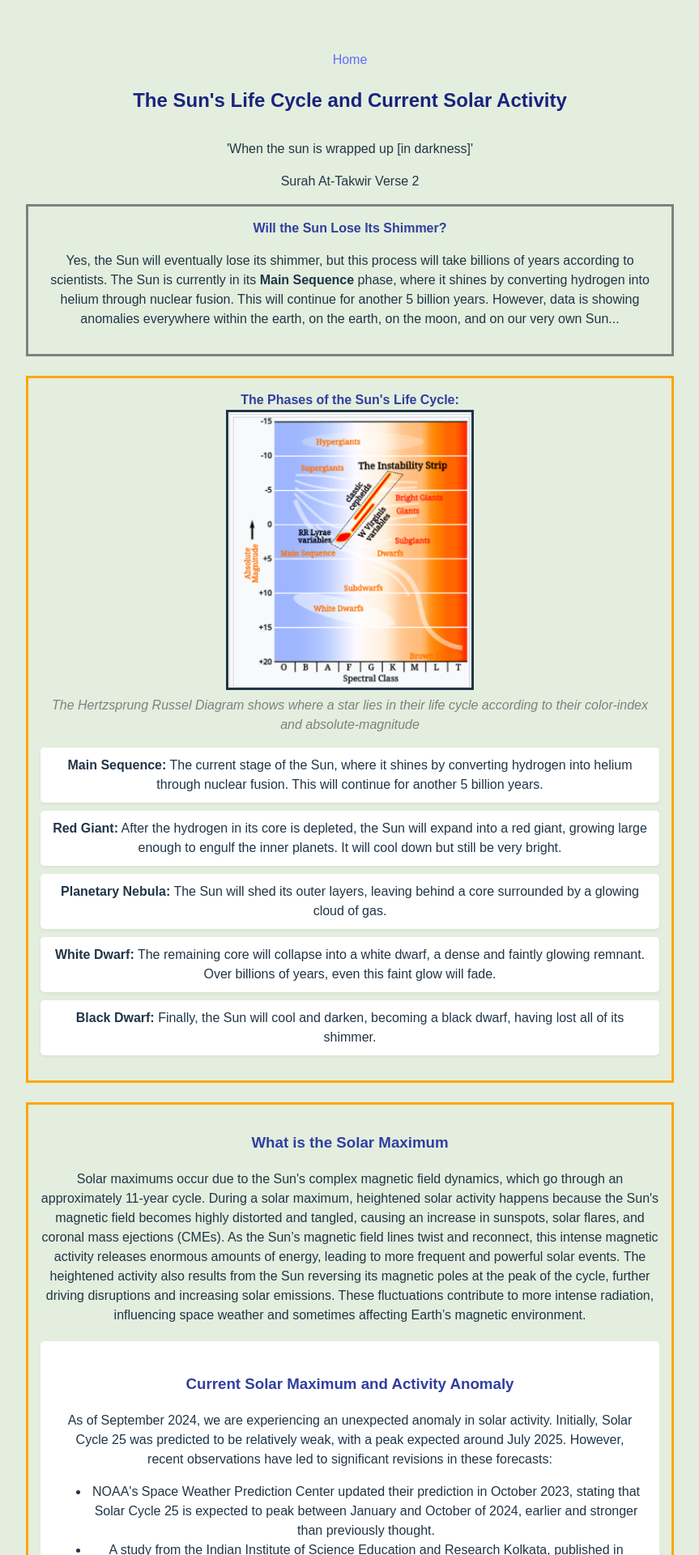
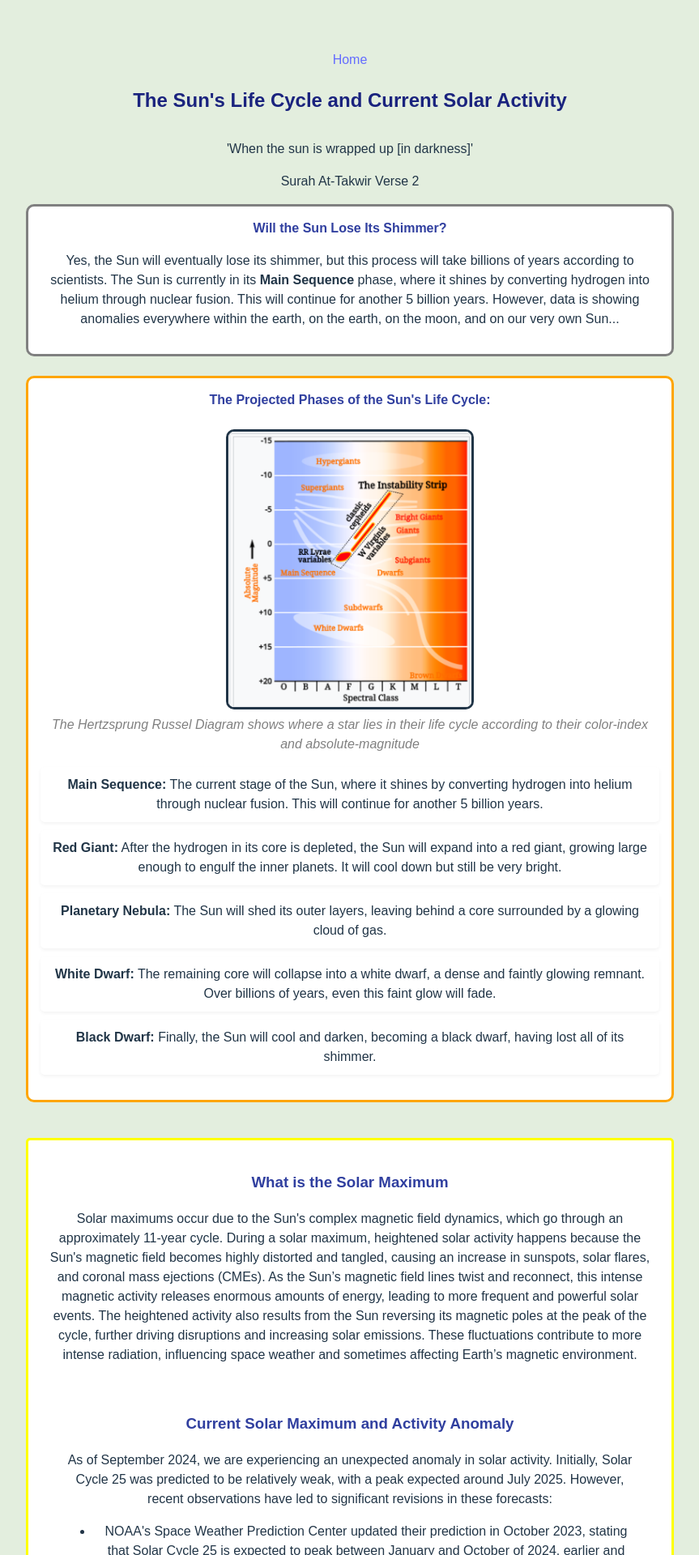
Before and after one commit to SharukhGV/dawn-of-the-hour, a React (Vite) app: page /sunlifecycle in a window 1280 px wide. Shown: the top 1920 px of the page at 81% size, without its empty margins (208-1071 px from the left). Built offline with nearby package versions, Linux system fonts and the light colour scheme.

Commit message:
added border radius 10px and white background to every text from source

```diff
--- a/src/pages/Home.jsx
+++ b/src/pages/Home.jsx
@@ -20,7 +20,7 @@ return (
 
 
 <ImageHover/>
-    <div style={{border:"solid", borderColor:"blue", padding:"15px"}}><p>The magnetic poles are crucial for human life as they protect Earth from harmful solar radiation and cosmic rays by deflecting charged particles from the sun through the planet's magnetic field. This protection helps prevent increased rates of cancer and other health issues that could arise from higher radiation levels. The moon, on the other hand, plays a vital role in stabilizing Earth's axial tilt, which maintains a relatively stable climate over long periods. This stability is essential for the continuity of seasons and the overall climate patterns that support agriculture and ecosystems vital for human survival. Additionally, the moon's gravitational pull generates ocean tides, which are important for marine life, coastal ecosystems, and human activities such as fishing and navigation.</p></div>
+    <div style={{border:"solid", borderRadius:"10px", borderColor:"green", padding:"15px", backgroundColor:"white"}}><p>The magnetic poles are crucial for human life as they protect Earth from harmful solar radiation and cosmic rays by deflecting charged particles from the sun through the planet's magnetic field. This protection helps prevent increased rates of cancer and other health issues that could arise from higher radiation levels. The moon, on the other hand, plays a vital role in stabilizing Earth's axial tilt, which maintains a relatively stable climate over long periods. This stability is essential for the continuity of seasons and the overall climate patterns that support agriculture and ecosystems vital for human survival. Additionally, the moon's gravitational pull generates ocean tides, which are important for marine life, coastal ecosystems, and human activities such as fishing and navigation.</p></div>
 <br></br>
 
 <p>Narrated Abu Huraira:
--- a/src/pages/components.jsx/EarthRotationSpeed.jsx
+++ b/src/pages/components.jsx/EarthRotationSpeed.jsx
@@ -127,11 +127,11 @@ const EarthRotationSpeed = () => {
           ))}
         </tbody>
       </table> */}
-      <div style={{ height: '400px', width: '800px', margin: '20px auto' }}>
+      <div style={{ height: '400px', width: '800px', margin: '20px auto', backgroundColor:"white",border:"solid", borderColor:"green", borderRadius:"10px" }}>
         <Line data={chartData} options={chartOptions} />
       </div>
 
-<div style={{border:"solid", borderColor:"blue", padding:"15px"}}>
+<div style={{backgroundColor:"white",border:"solid", borderColor:"green", borderRadius:"10px", padding:"15px"}}>
       <div> <p>Days on Earth are <strong>gradually lengthening</strong>, with this change <strong>accelerating in recent years</strong>. This phenomenon is linked to the same factors causing Earth's axis to <strong>shift by approximately 30 feet over the past 120 years</strong>. Two NASA-funded studies have revealed that <strong>climate-driven redistribution of ice and water</strong> is significantly impacting our planet's rotation[1].</p> </div>
       <div> <p>NASA. "NASA-Funded Studies Explain How Climate Is Changing Earth's Rotation." <em>NASA</em>, 14 Sept. 2024, www.nasa.gov/science-research/earth-science/nasa-funded-studies-explain-how-climate-is-changing-earths-rotation/. Accessed 14 Sept. 2024.</p> </div>
 </div>
--- a/src/pages/components.jsx/MagneticPoleTable.jsx
+++ b/src/pages/components.jsx/MagneticPoleTable.jsx
@@ -70,7 +70,7 @@ const MagneticPoleTable = () => {
   };
 
   return (
-    <div className="magnetic-pole-table">
+    <div style={{backgroundColor:"white",border:"solid", borderColor:"green"}} className="magnetic-pole-table">
       <h2>Magnetic Pole Shifts and Distances Moved</h2>
       <table>
         <thead>
--- a/src/pages/components.jsx/MoonquakeInfo.jsx
+++ b/src/pages/components.jsx/MoonquakeInfo.jsx
@@ -7,8 +7,8 @@ const MoonquakeInfo = () => {
    <h2>Moon's Shrinkage and Moonquakes</h2>
 <p>And the moon we have ordained for it phases until it returns like the old (withered) date stalk </p>
 <p>Quran Surah Yasin verse 39</p>
-    <div style={{border:"solid", borderColor:"blue", padding:"15px"}} className="moonquake-info">
-<img style={{maxWidth:"300px", border:"solid"}} src={smithsonianmoonimage}></img>
+    <div style={{border:"solid", borderColor:"blue", padding:"15px", borderRadius:"10px", backgroundColor:"white"}} className="moonquake-info">
+<img style={{maxWidth:"300px", border:"solid", borderRadius:"10px"}} src={smithsonianmoonimage}></img>
 <br></br>
 <em>Smithsonian Magazine: NASA’s Lunar Reconnaissance Orbiter found these thrust faults near the moon’s south pole. T. R. Watters et al., The Planetary Science Journal, 2024, under CC BY 4.0 DEED</em>
 
--- a/src/pages/components.jsx/ReversingCore.jsx
+++ b/src/pages/components.jsx/ReversingCore.jsx
@@ -3,17 +3,18 @@ import { Link } from 'react-router-dom';
 import innerearth from "../../assets/innerearth.png"
 const ReversingCore = () => {
   return (
-    <div style={{ padding: '20px', fontFamily: 'Arial, sans-serif' }}>
+    <div>
         <Link to="/">Home</Link>
 
       <h2>Earth's Inner Core Movement</h2>
+    <div style={{ padding: '20px', fontFamily: 'Arial, sans-serif',backgroundColor:"white", borderRadius:"10px", borderColor:"orange",border:"solid" }}>
 
       <img style={{maxWidth:"450px"}} src={innerearth}></img>
       <br></br>
       <em>The inner core began to decrease its speed around 2010, moving slower than the Earth’s surface. <a href="https://today.usc.edu/usc-study-confirms-the-rotation-of-earths-inner-core-has-slowed/">(USC Graphic/Edward Sotelo)</a></em>
       <br></br>
       <br></br>
-      <div style={{border:"solid", borderColor:"gray"}}>
+      <div>
       <p>
         The inner core is considered to be reversing and backtracking relative to the planet’s surface due to moving
         slightly slower instead of faster than the Earth’s mantle for the first time in approximately 40 years. Relative
@@ -31,7 +32,7 @@ const ReversingCore = () => {
         </a>"USC Study Confirms the Rotation of Earth’s Inner Core Has Slowed."</em>
         , accessed September 13th, 2024.
       </p>
-    </div></div>
+    </div></div></div>
   );
 };
 
--- a/src/pages/components.jsx/SunLifeCycle.jsx
+++ b/src/pages/components.jsx/SunLifeCycle.jsx
@@ -19,7 +19,7 @@ const SunLifeCycle = () => {
       <h2 style={{ color: '#1a237e', paddingBottom: '10px' }}>The Sun's Life Cycle and Current Solar Activity</h2>
       <p>'When the sun is wrapped up [in darkness]'</p>
       <p>Surah At-Takwir Verse 2</p>
-      <section style={{border:"solid", borderColor:"gray", padding:"15px"}}>
+      <section style={{border:"solid", borderRadius:"10px", borderColor:"gray", padding:"15px",backgroundColor:"white"}}>
         <strong style={{ color: '#303f9f' }}>Will the Sun Lose Its Shimmer?</strong>
         <p>
           Yes, the Sun will eventually lose its shimmer, but this process will take billions of years according to scientists. The Sun is currently
@@ -28,10 +28,11 @@ const SunLifeCycle = () => {
         </p>
       </section>
 <br></br>
-      <section style={{border:"solid", borderColor:"orange", padding:"15px"}}>
-        <strong style={{ color: '#303f9f' }}>The Phases of the Sun's Life Cycle:</strong>
+      <section style={{border:"solid", borderRadius:"10px", backgroundColor:"white", borderColor:"orange", padding:"15px"}}>
+        <strong style={{ color: '#303f9f' }}>The Projected Phases of the Sun's Life Cycle:</strong>
         <br></br>
-        <img style={{maxWidth:"300px",border:"solid"}} src={hrdiagram}></img>
+        <br></br>
+        <img style={{maxWidth:"300px", borderRadius:"10px",border:"solid"}} src={hrdiagram}></img>
         <br></br>
         <em style={{color:"gray"}}>The Hertzsprung Russel Diagram shows where a star lies in their life cycle according to their color-index and absolute-magnitude</em>
         <br></br>
@@ -50,7 +51,7 @@ const SunLifeCycle = () => {
         </ul>
       </section>
       <br></br>
-      <section style={{border:"solid", borderColor:"orange", padding:"15px"}}>
+      <section style={{ marginTop: '20px', backgroundColor: 'white', padding: '20px', borderRadius: '5px', border:"solid", borderColor:"yellow" }}>
       <h3 style={{ color: '#303f9f' }}>What is the Solar Maximum</h3>
 
 <p>Solar maximums occur due to the Sun's complex magnetic field dynamics, which go through an approximately 11-year cycle. During a solar maximum, heightened solar activity happens because the Sun's magnetic field becomes highly distorted and tangled, causing an increase in sunspots, solar flares, and coronal mass ejections (CMEs). As the Sun’s magnetic field lines twist and reconnect, this intense magnetic activity releases enormous amounts of energy, leading to more frequent and powerful solar events. The heightened activity also results from the Sun reversing its magnetic poles at the peak of the cycle, further driving disruptions and increasing solar emissions. These fluctuations contribute to more intense radiation, influencing space weather and sometimes affecting Earth’s magnetic environment.</p>
@@ -69,6 +70,7 @@ const SunLifeCycle = () => {
           This unexpectedly strong solar activity has led to more frequent and intense auroral displays, even at lower latitudes. It also poses potential risks to satellites, GPS systems, and other technologies sensitive to space weather. The ongoing nature of this heightened activity underscores the complexity of solar cycles and the challenges in accurately predicting space weather.
         </p>
       </section>
+</section>
 
       <footer style={{ marginTop: '20px', fontSize: '0.9em', color: '#666' }}>
         <p>Sources:</p>
@@ -78,7 +80,6 @@ const SunLifeCycle = () => {
           <li>Space.com. (2024). Solar Cycle 25 Activity Update. Retrieved September 13, 2024.</li>
         </ol>
       </footer>
-</section>
     </div>
 </>
   );
```
Also changed, not shown: src/pages/MagneticPoleAnomaly.jsx (+8 -5 lines).
